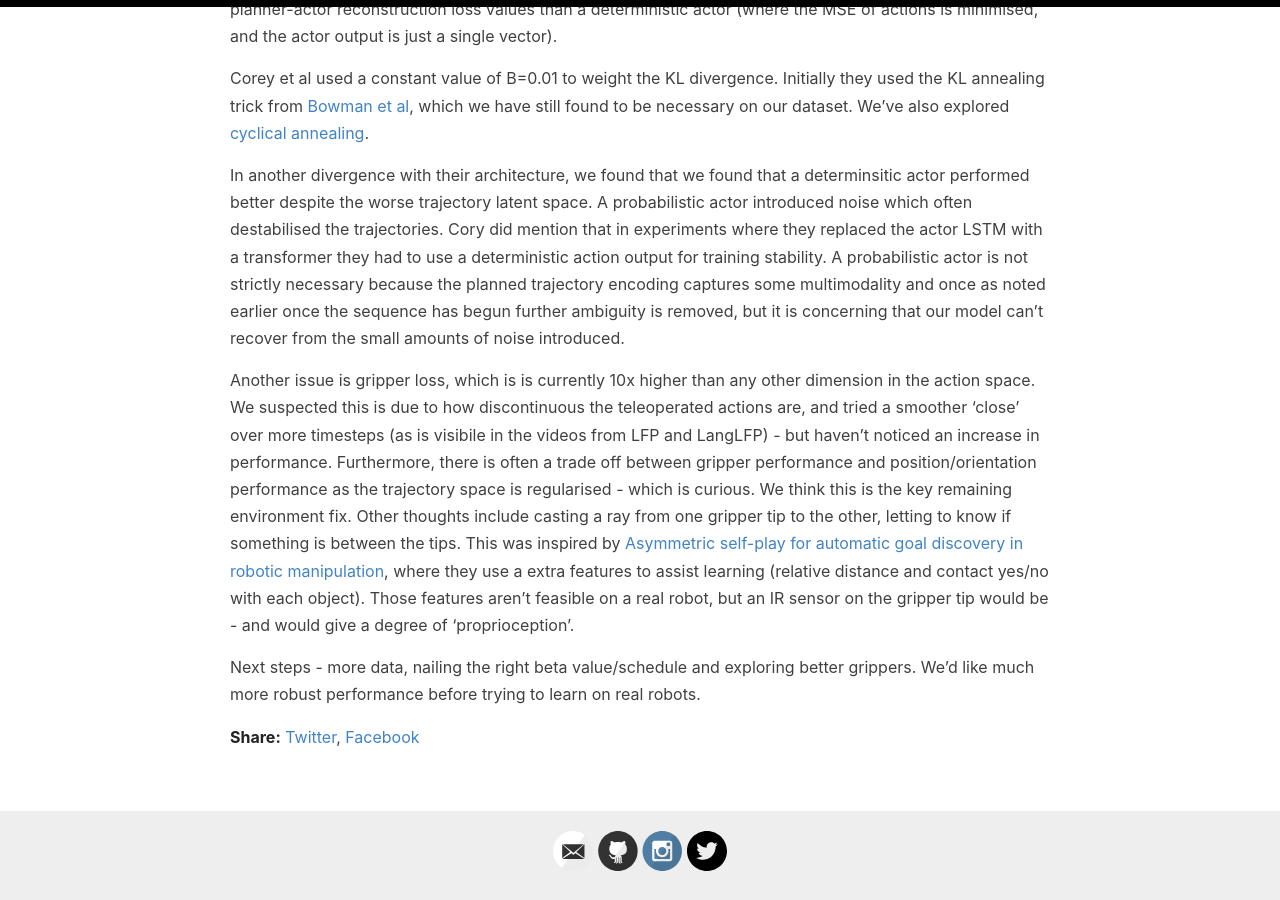
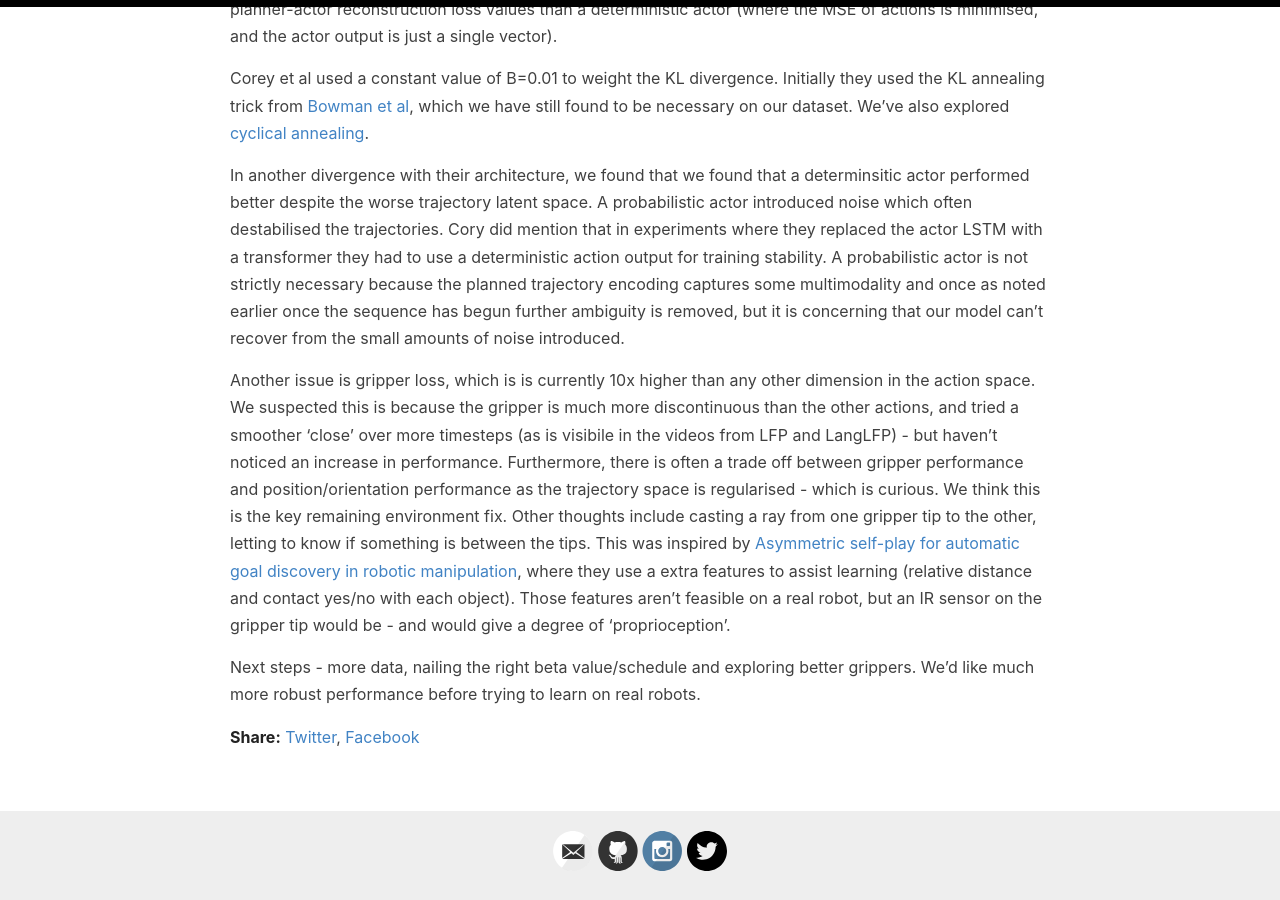
Before and after one commit to sholtodouglas/sholtodouglas.github.io, a Jekyll site: the page built from _posts/2020-12-30-LearningFromPlayAndLanguage.md, in a window 1280 px wide and 900 px high, scrolled down 5165 px. Built offline with Jekyll 4.4.1, drawn with Linux system fonts in a browser that asks for light colours; formulas are drawn with MathJax 3.

Commit message:
Update 2020-12-30-LearningFromPlayAndLanguage.md

```diff
--- a/_posts/2020-12-30-LearningFromPlayAndLanguage.md
+++ b/_posts/2020-12-30-LearningFromPlayAndLanguage.md
@@ -71,6 +71,6 @@
 
 In another divergence with their architecture, we found that we found that a determinsitic actor performed better despite the worse trajectory latent space. A probabilistic actor introduced noise which often destabilised the trajectories. Cory did mention that in experiments where they replaced the actor LSTM with a transformer they had to use a deterministic action output for training stability. A probabilistic actor is not strictly necessary because the planned trajectory encoding captures some multimodality and once as noted earlier once the sequence has begun further ambiguity is removed, but it is concerning that our model can't recover from the small amounts of noise introduced.
 
-Another issue is gripper loss, which is is currently 10x higher than any other dimension in the action space. We suspected this is due to how discontinuous the teleoperated actions are, and tried a smoother 'close' over more timesteps (as is visibile in the videos from LFP and LangLFP) - but haven't noticed an increase in performance. Furthermore, there is often a trade off between gripper performance and position/orientation performance as the trajectory space is regularised - which is curious. We think this is the key remaining environment fix. Other thoughts include casting a ray from one gripper tip to the other, letting to know if something is between the tips. This was inspired by [Asymmetric self-play for automatic goal discovery in robotic manipulation](https://openreview.net/pdf?id=hu2aMLzOxC), where they use a extra features to assist learning (relative distance and contact yes/no with each object). Those features aren't feasible on a real robot, but an IR sensor on the gripper tip would be - and would give a degree of 'proprioception'.
+Another issue is gripper loss, which is is currently 10x higher than any other dimension in the action space. We suspected this is because the gripper is much more discontinuous than the other actions, and tried a smoother 'close' over more timesteps (as is visibile in the videos from LFP and LangLFP) - but haven't noticed an increase in performance. Furthermore, there is often a trade off between gripper performance and position/orientation performance as the trajectory space is regularised - which is curious. We think this is the key remaining environment fix. Other thoughts include casting a ray from one gripper tip to the other, letting to know if something is between the tips. This was inspired by [Asymmetric self-play for automatic goal discovery in robotic manipulation](https://openreview.net/pdf?id=hu2aMLzOxC), where they use a extra features to assist learning (relative distance and contact yes/no with each object). Those features aren't feasible on a real robot, but an IR sensor on the gripper tip would be - and would give a degree of 'proprioception'.
 
 Next steps - more data, nailing the right beta value/schedule and exploring better grippers. We'd like much more robust performance before trying to learn on real robots.
```
